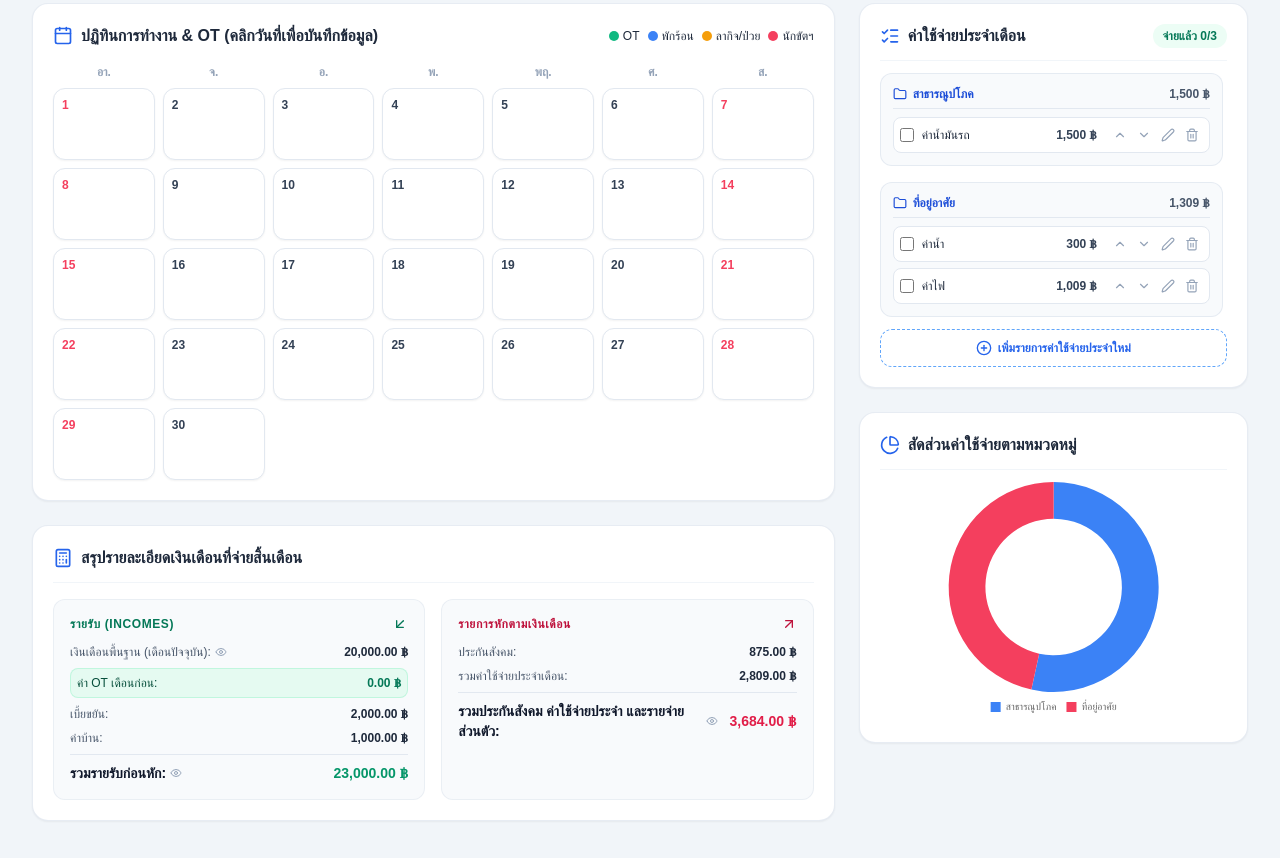
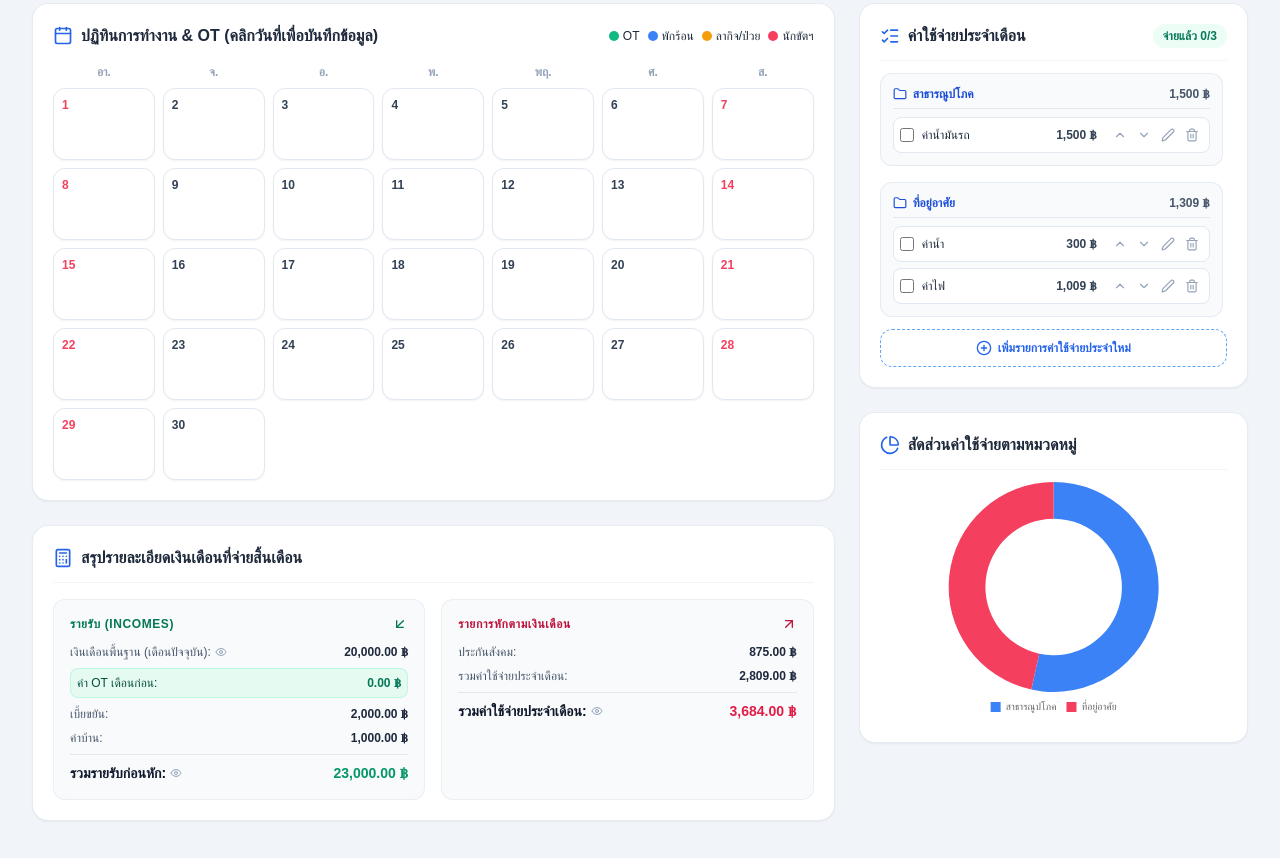
Before and after one commit to nam-notebook/Payroll-mek, a plain HTML site: page index.html in a window 1280 px wide. Shown: the part 302-1160 px from the top of the page. Drawn offline with nearby package versions, Linux system fonts and the light colour scheme; a web font is replaced by a local one.

Commit message:
Update index.html

```diff
--- a/index.html
+++ b/index.html
@@ -218,7 +218,7 @@
                             <div class="flex justify-between items-center gap-3"><span>รวมค่าใช้จ่ายประจำเดือน:</span><span id="sumFixedMonthlyExpenses" class="font-semibold text-slate-800 whitespace-nowrap">0.00 ฿</span></div>
                             <div class="border-t border-slate-200 pt-2 flex justify-between items-center gap-3 font-bold text-sm text-slate-900">
                                 <span class="flex items-center gap-1">
-                                    รวมประกันสังคม ค่าใช้จ่ายประจำ และรายจ่ายส่วนตัว:
+                                    รวมค่าใช้จ่ายประจำเดือน:
                                     <button onclick="toggleVisibility('sumTotalDeductionsVal')" class="text-slate-400 hover:text-slate-600"><i data-lucide="eye" id="eyeIcon_sumTotalDeductionsVal" class="w-3 h-3"></i></button>
                                 </span>
                                 <span id="sumTotalDeductions" class="text-rose-600 whitespace-nowrap">0.00 ฿</span>
```
